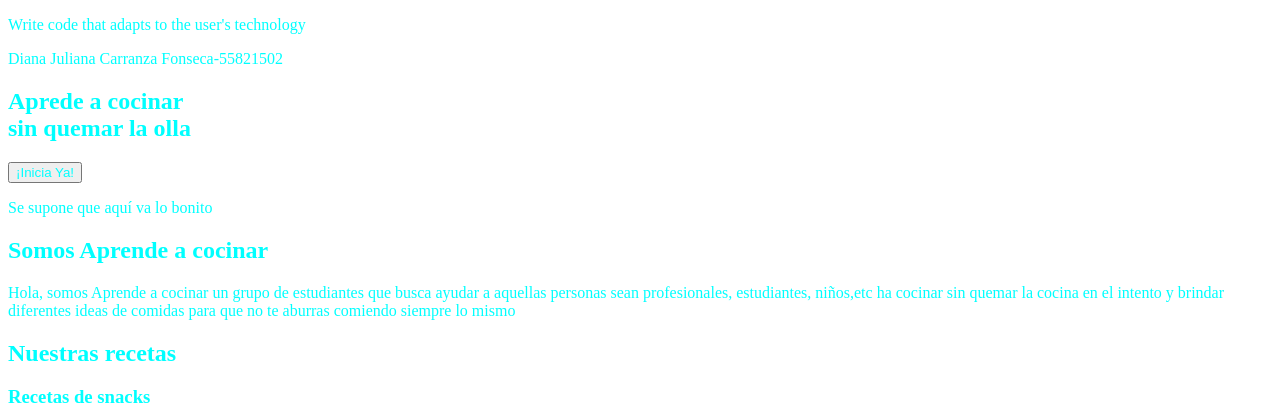
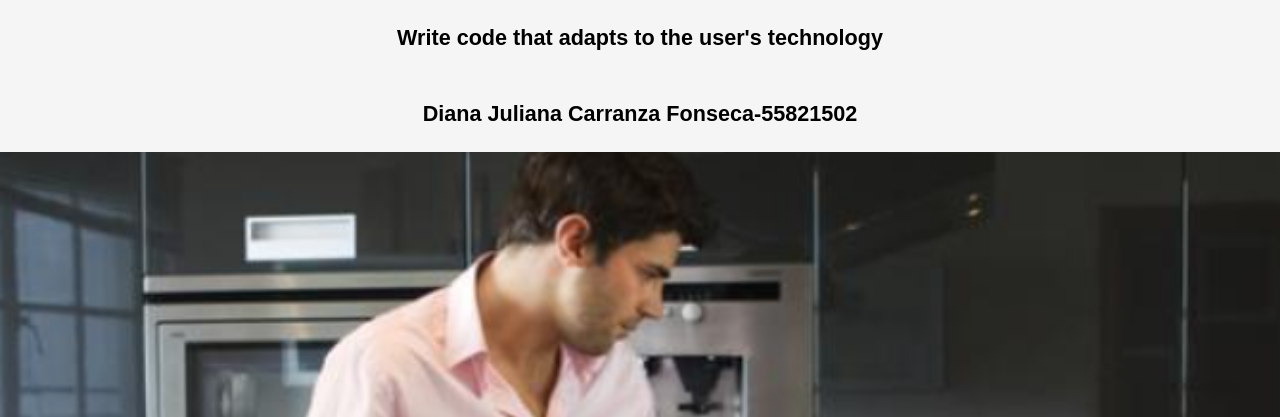
Before and after one commit to DIANACF/UX_UI_ParcialProject, a plain HTML site: page index.html in a window 1280 px wide. Shown: the top 417 px of the page. Drawn offline with Linux system fonts and the light colour scheme.

Commit message:
configuración de css y carpeta de imagenes

```diff
--- a/index.css
+++ b/index.css
@@ -1,3 +1,80 @@
-*{
-    color: aqua;
+
+body {
+    font-family: 'Arial', sans-serif;
+    margin: 0;
 }
+
+h1 {
+    font-size: 3.5em;
+}
+
+h2 {
+    font-size: 2.7em;
+}
+
+h3 {
+    font-size: 2em;
+}
+
+p {
+    font-size: 1.35em;
+}
+
+button {
+    font-size: 1.5em;
+    font-weight: bold;
+    padding: 10px 20px;
+    border-radius: 10px;
+    border: 1px solid #441470;
+    box-shadow: 2px 2px 10px #3f3a45;
+    color: #f0f8ff;
+    background-color: #8a2be2;
+}
+
+button:hover{
+    background-color: #441470;
+}
+
+.contenedor {
+    max-width: 1400px;
+    margin: auto;
+
+}
+
+header {
+    background-color: rgb(245, 245, 245);
+}
+
+header .pArriba {
+    margin: 0;
+    padding: 25px 30px;
+    font-weight: bold;
+}
+
+header .contenedor {
+    display: flex;
+    flex-direction: column;
+    align-items: center;
+
+}
+
+#hero {
+    display: flex;
+    align-items: center;
+    justify-content: center;
+    text-align: center;
+    flex-direction: column;
+    height: 90vh;
+    background-image: url('imagenes/AprendeCocina.png');
+    background-repeat: no-repeat;
+    background-size: cover;
+    background-position: center center;
+    /*pensar color texto o imagen*/
+}
+
+#hero h1 {color: white;}
+
+#presentation .contenedor {
+    text-align: center;
+    padding: 200px 12px;
+}
--- a/index.html
+++ b/index.html
@@ -8,18 +8,16 @@
 </head>
 <body>
     <header>
-        <p>
-            Write code that adapts to the user's technology
-        </p>
-        <p>
-            Diana Juliana Carranza Fonseca-55821502
-        </p>
+        <div class="contenedor">
+            <p class="pArriba">Write code that adapts to the user's technology</p>
+            <p class="pArriba">Diana Juliana Carranza Fonseca-55821502</p>
+        </div>
     </header>
 
     <section id="hero">
-        <h1>Aprede a cocinar <br> sin quemar la olla</h1>
+        <h1>Aprende a cocinar <br> sin quemar la olla</h1>
         <button>¡Inicia Ya!</button>
-        <p>Se supone que aquí va lo bonito</p>
+
     </section>
 
     <section id="presentation">
@@ -29,7 +27,7 @@
             <p>Hola, somos Aprende a cocinar un grupo de estudiantes que busca ayudar
                 a aquellas personas sean profesionales, estudiantes, niños,etc ha cocinar
                 sin quemar la cocina en el intento y brindar diferentes ideas de comidas
-                para que no te aburras comiendo siempre lo mismo</p>
+                para que no te aburras comiendo siempre lo mismo.</p>
         </div>
     </section>
 
```
Also changed, not shown: imagenes/AprendeCocina.png (added), imagenes/RecetaDiaria.png (added), imagenes/RecetaVegetariana.png (added), 1 other file.
